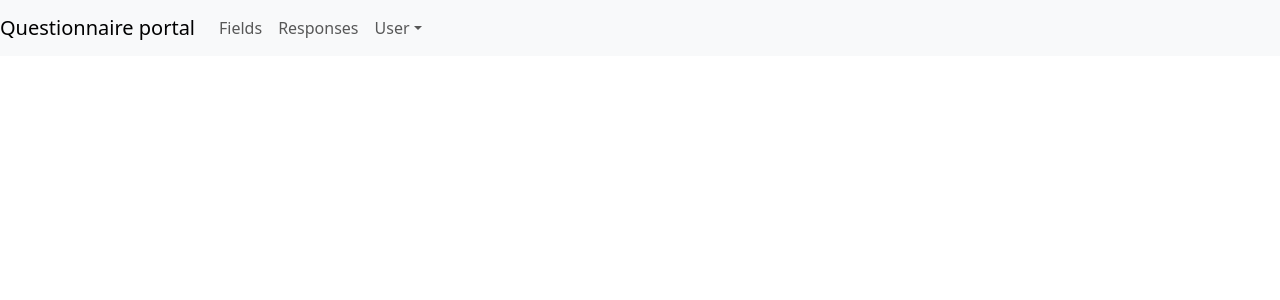
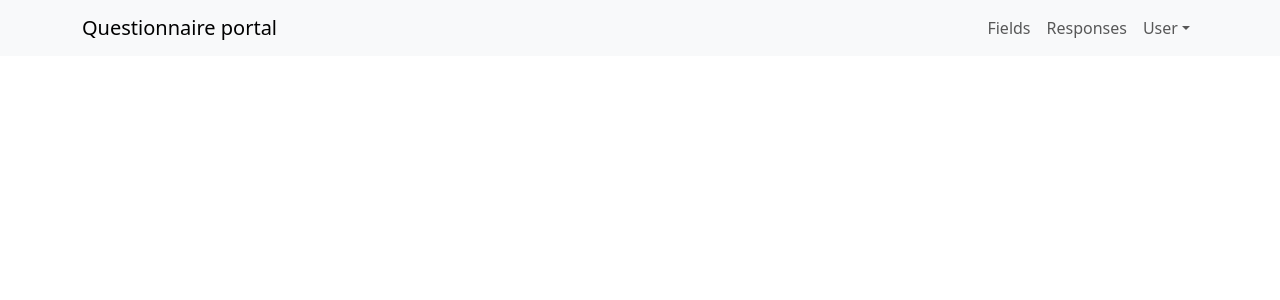
Before and after one commit to ArsenyZh/QuestionnairePortalFront, a React (Vite) app: page / in a window 1280 px wide. Shown: the top 300 px of the page. Built offline with nearby package versions, Linux system fonts and the light colour scheme; the HTML template or start-up script is replaced by a standard one.

Commit message:
fix header

```diff
--- a/src/components/Header.jsx
+++ b/src/components/Header.jsx
@@ -3,9 +3,9 @@ export default function Header() {
         <div>
             <header>
                 <nav className="navbar navbar-expand-lg navbar-light bg-light">
+                    <div className="container">
                         <a className="navbar-brand" href="#">Questionnaire portal</a>
-
-                    <div className="collapse navbar-collapse" id="navbarDropdownMenuLink">
+                        <div className="collapse navbar-collapse justify-content-md-end " id="navbarDropdownMenuLink">
                             <ul className="navbar-nav">
                                 <li className="nav-item">
                                     <a className="nav-link" href="#">Fields</a>
@@ -26,6 +26,7 @@ export default function Header() {
                                 </li>
                             </ul>
                         </div>
+                    </div>
                 </nav>
             </header>
         </div>
```
Lines whose indentation alone changed are shown as unchanged.
